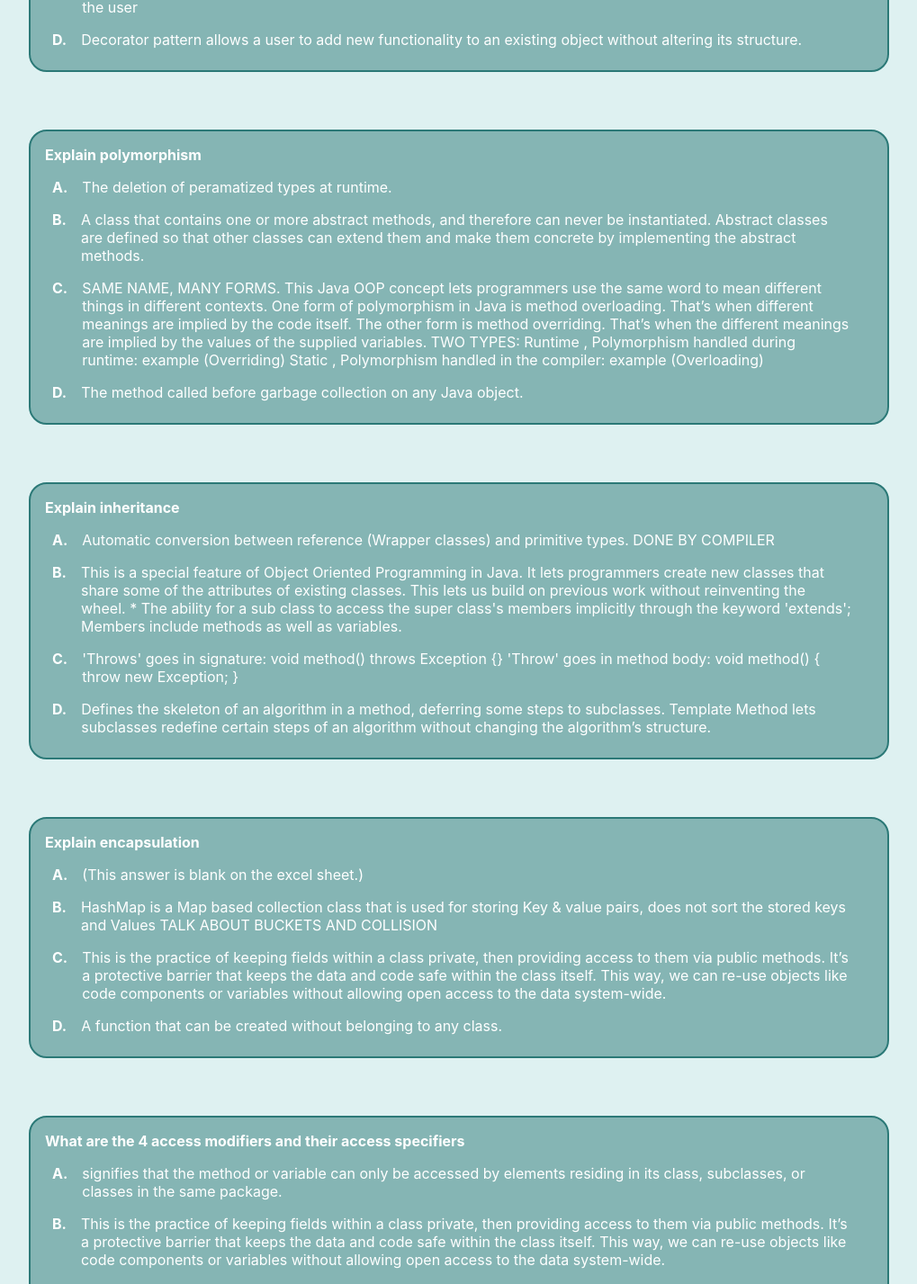
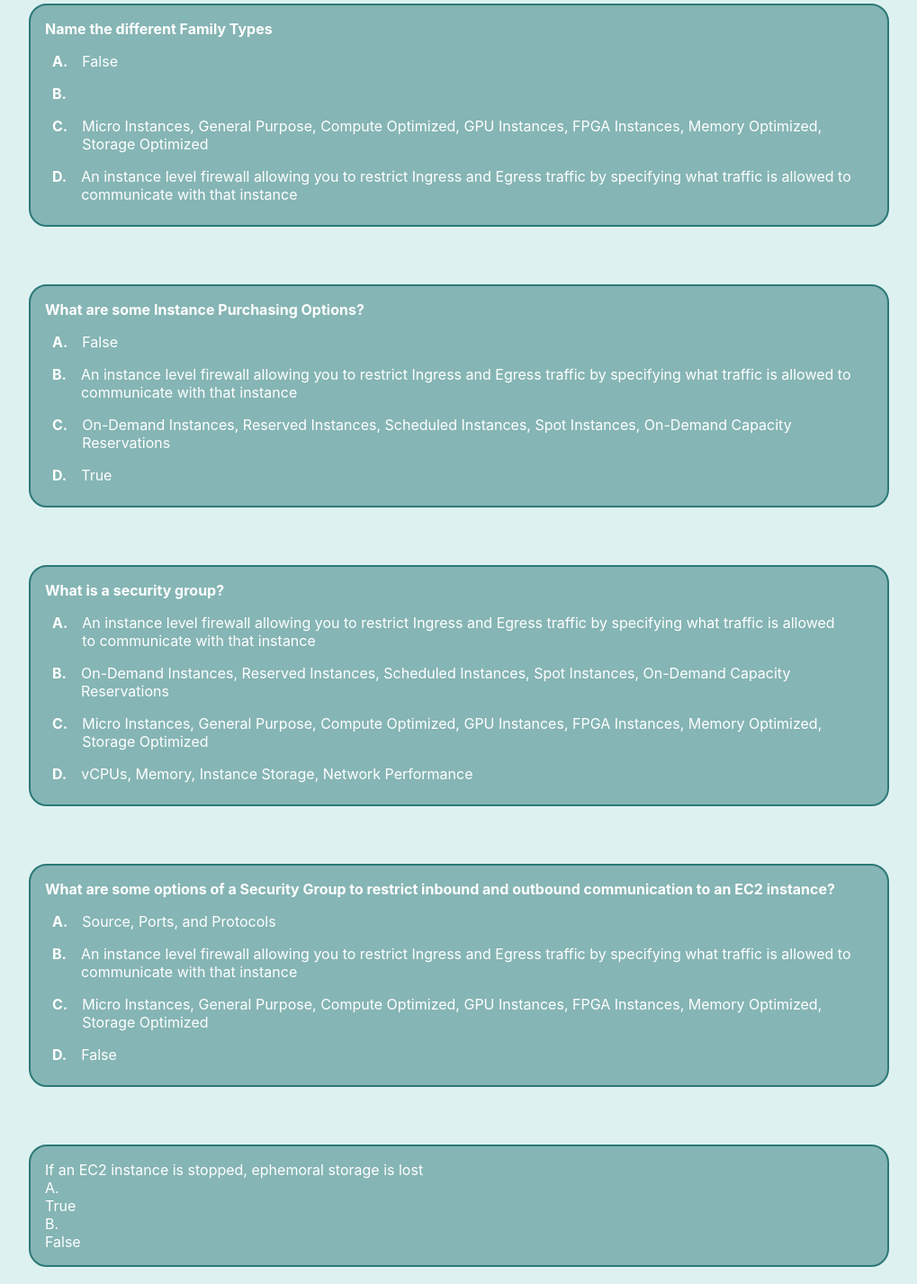
Before and after one commit to michael-mcmasters/Quizlet, a React (Create React App) app: page / in a window 1280 px wide. Shown: the part 956-2383 px from the top of the page at 90% size, without its empty margins (228-1247 px from the left). Built offline with nearby package versions, Linux system fonts and the light colour scheme.

Commit message:
Add boolean question types

```diff
--- a/src/components/QuestionsList.tsx
+++ b/src/components/QuestionsList.tsx
@@ -1,7 +1,8 @@
 import React, { useMemo, useState } from 'react';
-import questionsJson from '../resources/questions.json'
-// import questionsJson from '../resources/aws-questions.json'
+// import questionsJson from '../resources/questions.json'
+import questionsJson from '../resources/aws-questions.json'
 import Question from './Question';
+import TrueFalseQuestion from './TrueFalseQuestion';
 import styles from "../styles/QuestionList.module.css"
 import { v4 as uuidv4 } from 'uuid';
 
@@ -20,19 +21,29 @@ function QuestionsList(props: Props) {
   const answers: string[] = useMemo(() => questionsJson.questions.map(q => q.answer), [questionsJson]);
 
   return (
+
     <div className={styles.container}>
-      {questions.map(q => (
-          <Question
+      {questions.map(q => {
+        if (q.type === "multi") {
+          return <Question
             key={q.uuid}
             question={q.question}
             correctAnswer={q.answer}
             allAnswers={answers}
           />
-      ))}
+        } else if (q.type === "boolean") {
+          return <TrueFalseQuestion
+            key={q.uuid}
+            question={q.question}
+            correctAnswer={q.answer}
+          />
+        } else {
+          <div>No Question Type specified</div>
+        }
+      })}
     </div>
   );
 }
 
 
-
 export default QuestionsList;
--- /dev/null
+++ b/src/components/TrueFalseQuestion.tsx
@@ -0,0 +1,36 @@
+import React from 'react';
+import styles from "../styles/TrueFalseQuestion.module.css"
+
+interface Props {
+  question: string;
+  correctAnswer: string;
+}
+
+function TrueFalseQuestion(props: Props) {
+
+  function handleClickAnswer(clickedIndex: number) {
+    if (clickedIndex === 0) {
+      console.log("correct!");
+    } else {
+      console.log("wrong");
+    }
+  }
+
+  return (
+    <div className={styles.container}>
+      <div className={styles.question}>{props.question}</div>
+
+      <div className={styles.answerContainer} onClick={() => handleClickAnswer(0)}>
+        <div>A.</div>
+        <div className={styles.answer}>True</div>
+      </div>
+
+      <div className={styles.answerContainer} onClick={() => handleClickAnswer(1)}>
+        <div>B.</div>
+        <div className={styles.answer}>False</div>
+      </div>
+    </div>
+  );
+}
+
+export default TrueFalseQuestion;
--- a/src/resources/aws-questions.json
+++ b/src/resources/aws-questions.json
@@ -2,54 +2,63 @@
   "questions": [
     {
       "uuid": 0,
+      "type": "multi",
       "QuestionGroup": "",
       "question": "",
       "answer": ""
     },
     {
       "uuid": 0,
+      "type": "multi",
       "QuestionGroup": "EC2",
       "question": "What are some properties of an instance type?",
       "answer": "vCPUs, Memory, Instance Storage, Network Performance"
     },
     {
       "uuid": 0,
+      "type": "multi",
       "QuestionGroup": "EC2",
       "question": "What is a Family Type?",
       "answer": "Instance Types with simlar settings are grouped into Family Types to help find the right settings for your needs"
     },
     {
       "uuid": 0,
+      "type": "multi",
       "QuestionGroup": "EC2",
       "question": "Name the different Family Types",
       "answer": "Micro Instances, General Purpose, Compute Optimized, GPU Instances, FPGA Instances, Memory Optimized, Storage Optimized"
     },
     {
       "uuid": 0,
+      "type": "multi",
       "QuestionGroup": "EC2",
       "question": "What are some Instance Purchasing Options?",
       "answer": "On-Demand Instances, Reserved Instances, Scheduled Instances, Spot Instances, On-Demand Capacity Reservations"
     },
     {
       "uuid": 0,
+      "type": "multi",
       "QuestionGroup": "EC2",
       "question": "What is a security group?",
       "answer": "An instance level firewall allowing you to restrict Ingress and Egress traffic by specifying what traffic is allowed to communicate with that instance"
     },
     {
       "uuid": 0,
+      "type": "multi",
       "QuestionGroup": "EC2",
       "question": "What are some options of a Security Group to restrict inbound and outbound communication to an EC2 instance?",
       "answer": "Source, Ports, and Protocols"
     },
     {
       "uuid": 0,
+      "type": "boolean",
       "QuestionGroup": "EC2",
       "question": "If an EC2 instance is stopped, ephemoral storage is lost",
       "answer": "True"
     },
     {
       "uuid": 0,
+      "type": "boolean",
       "QuestionGroup": "EC2",
       "question": "If an EC2 instance is rebooted, ephemoral storage is lost",
       "answer": "False"
--- /dev/null
+++ b/src/styles/TrueFalseQuestion.module.css
@@ -0,0 +1,9 @@
+.container {
+  border: 2px solid #2B7977;
+  background-color: #85B5B4;
+  min-width: 35rem;
+  margin: 4rem;
+  padding: 1rem;
+  border-radius: 20px;
+  color: white;
+}
```
